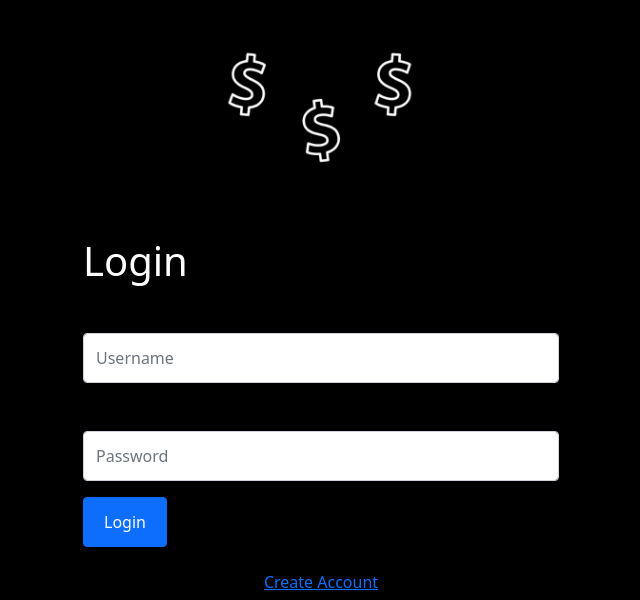
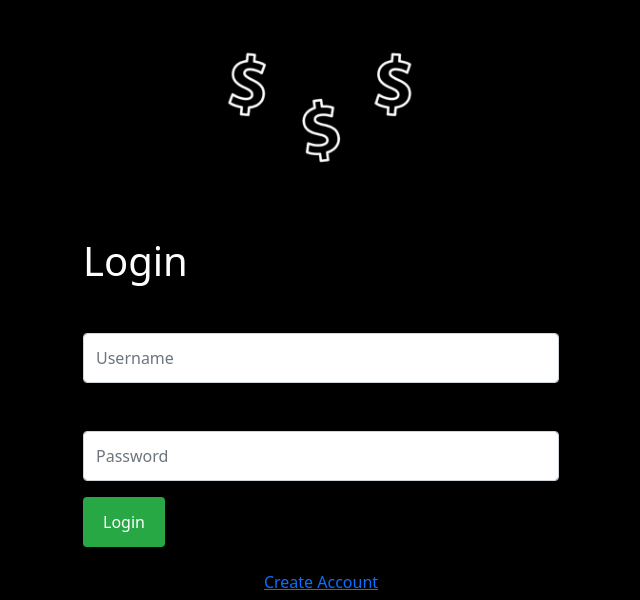
Before and after one commit to AndrewGuadi/doughDiaries, a Flask app: page /login in a window 1280 px wide. Shown: the part 284-884 px from the top of the page, without its empty margins (319-959 px from the left). Run offline with Flask 3, Linux system fonts and the light colour scheme; some libraries are stand-ins or nearby versions.

Commit message:
Changed primary button color for login.css

```diff
--- a/static/css/login.css
+++ b/static/css/login.css
@@ -32,6 +32,13 @@ form {
 .btn {
     padding: 10px 20px; /* Larger padding for button */
 }
+
+.btn-primary {
+    background-color: #28a745;
+    color: white;
+    border: none;
+}
+
 img {
     display: block;
     margin-left: auto;
```
